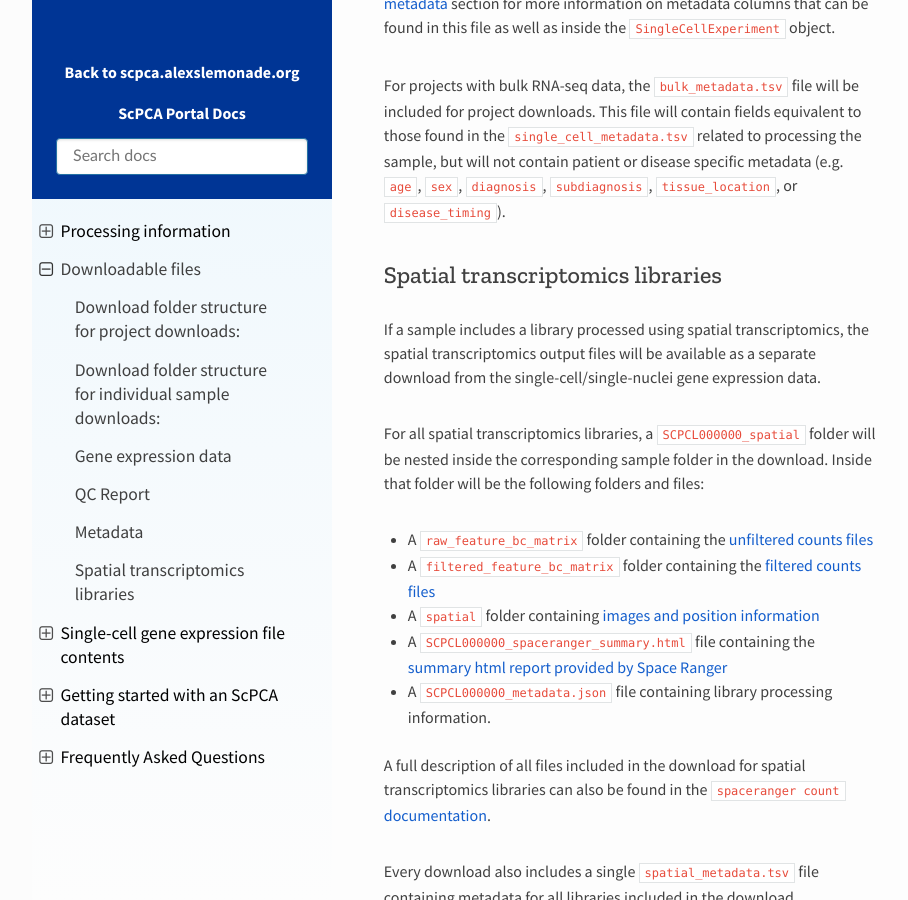
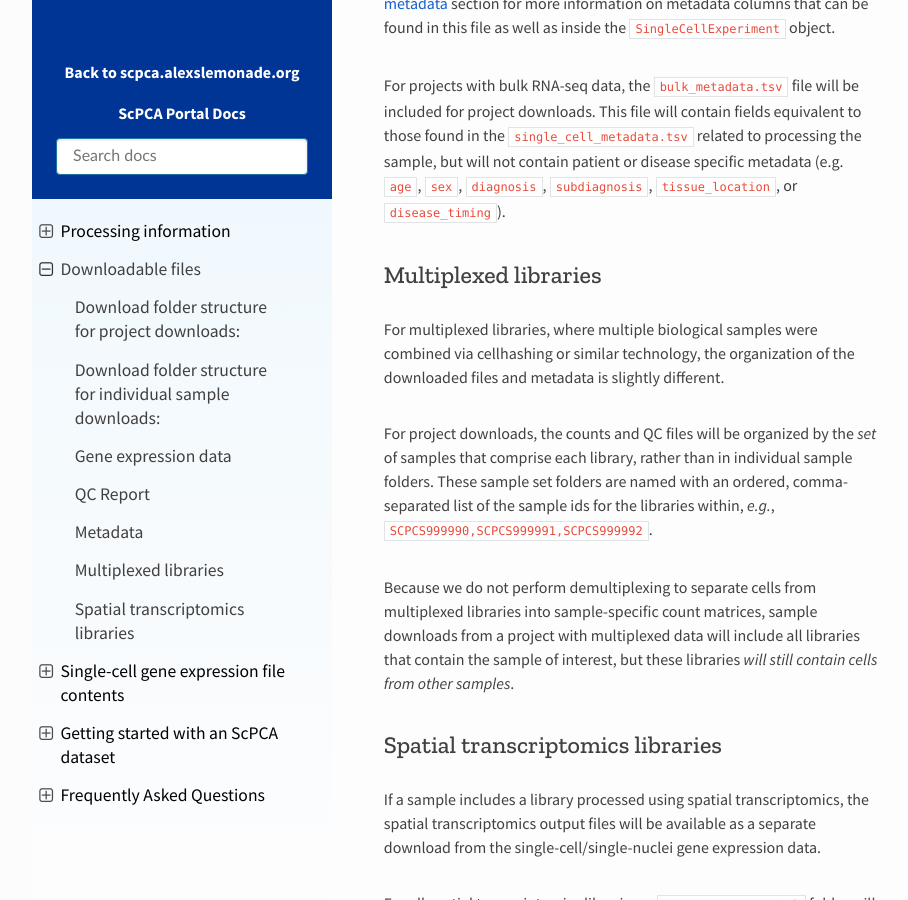
Before and after one commit to DongzeHE/scpca-docs, a Sphinx documentation site: the page built from docs/download_files.md, in a window 1280 px wide and 900 px high, scrolled down 3747 px. Shown: the whole window, without its empty margins (158-1066 px from the left). Built offline with Sphinx 7.4.7 and the Read the Docs theme 2.0.0, drawn with Linux system fonts in a browser that asks for light colours.

Commit message:
Add initial description of download files.

```diff
--- a/docs/download_files.md
+++ b/docs/download_files.md
@@ -82,6 +82,15 @@ See the {ref}`Experiment metadata <sce_file_contents:experiment metadata>` secti
 For projects with bulk RNA-seq data, the `bulk_metadata.tsv` file will be included for project downloads.
 This file will contain fields equivalent to those found in the `single_cell_metadata.tsv` related to processing the sample, but will not contain patient or disease specific metadata (e.g. `age`, `sex`, `diagnosis`, `subdiagnosis`, `tissue_location`, or `disease_timing`).
 
+## Multiplexed libraries
+
+For multiplexed libraries, where multiple biological samples were combined via cellhashing or similar technology, the organization of the downloaded files and metadata is slightly different.
+
+For project downloads, the counts and QC files will be organized by the _set_ of samples that comprise each library, rather than in individual sample folders.
+These sample set folders are named with an ordered, comma-separated list of the sample ids for the libraries within, _e.g._, `SCPCS999990,SCPCS999991,SCPCS999992`.
+
+Because we do not perform demultiplexing to separate cells from multiplexed libraries into sample-specific count matrices, sample downloads from a project with multiplexed data will include all libraries that contain the sample of interest, but these libraries _will still contain cells from other samples_.
+
 ## Spatial transcriptomics libraries
 
 If a sample includes a library processed using spatial transcriptomics, the spatial transcriptomics output files will be available as a separate download from the single-cell/single-nuclei gene expression data.
```
